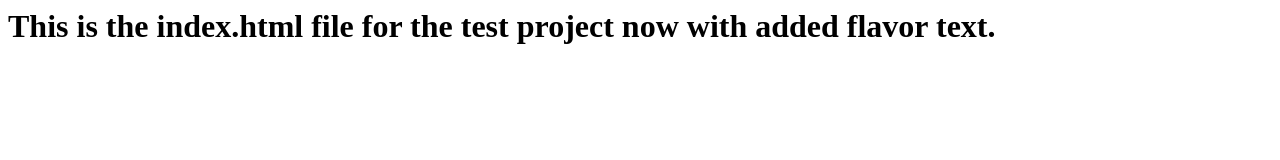
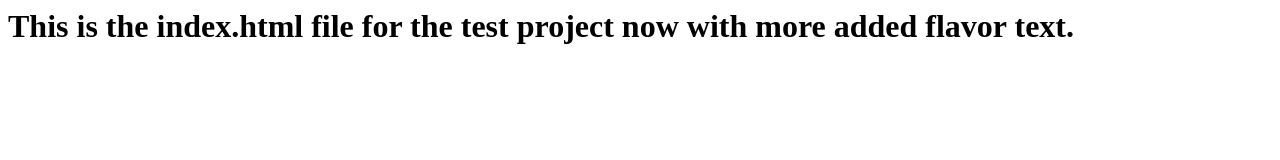
Before and after one commit to greysneakthief/greygitrepotest, a plain HTML site: page index.html in a window 1280 px wide. Drawn offline with Linux system fonts and the light colour scheme.

Commit message:
A last update to test username commits.

```diff
--- a/index.html
+++ b/index.html
@@ -1 +1 @@
-<h1> This is the index.html file for the test project now with added flavor text. </h1>
+<h1> This is the index.html file for the test project now with more added flavor text. </h1>
```
